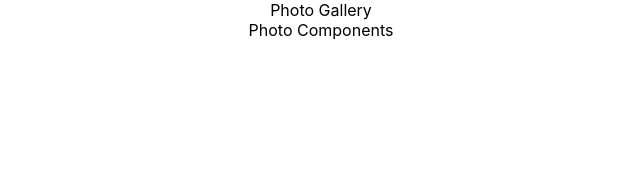
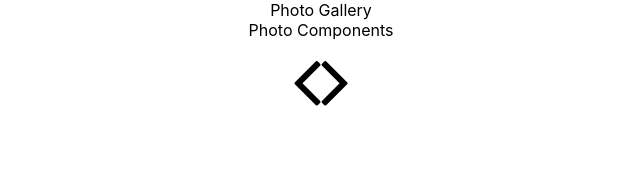
Before and after one commit to ntinvo/photo-gallery, a React (Create React App) app: page / in a window 1280 px wide. Shown: the top 170 px of the page, without its empty margins (319-959 px from the left). Built offline with nearby package versions, Linux system fonts and the light colour scheme.

Commit message:
added two arrows(left and right)

```diff
--- a/package.json
+++ b/package.json
@@ -3,6 +3,7 @@
   "version": "0.1.0",
   "private": true,
   "dependencies": {
+    "font-awesome": "^4.7.0",
     "react": "^16.5.2",
     "react-dom": "^16.5.2",
     "react-scripts": "2.0.5"
--- a/src/components/PhotoGallery.js
+++ b/src/components/PhotoGallery.js
@@ -1,5 +1,7 @@
 import React, { Component } from 'react';
 import Photo from './Photo.js';
+import LeftArrow from './arrows/LeftArrow.js';
+import RightArrow from './arrows/RightArrow.js';
 
 class Lessons extends Component {
   render() {
@@ -7,6 +9,8 @@ class Lessons extends Component {
       <div>
         Photo Gallery
         <Photo />
+        <LeftArrow />
+        <RightArrow />
       </div>
     );
   }
--- /dev/null
+++ b/src/components/arrows/LeftArrow.js
@@ -0,0 +1,9 @@
+import React from 'react';
+
+const LeftArrow = () => {
+  return (
+    <i className="fa fa-angle-left fa-5x" aria-hidden="true"></i>
+  )
+}
+
+export default LeftArrow;
--- /dev/null
+++ b/src/components/arrows/RightArrow.js
@@ -0,0 +1,9 @@
+import React from 'react';
+
+const RightArrow = () => {
+  return (
+    <i className="fa fa-angle-right fa-5x" aria-hidden="true"></i>
+  )
+}
+
+export default RightArrow;
--- a/src/index.js
+++ b/src/index.js
@@ -1,6 +1,7 @@
 import React from 'react';
 import ReactDOM from 'react-dom';
 import './index.css';
+import 'font-awesome/css/font-awesome.min.css';
 import App from './App';
 import * as serviceWorker from './serviceWorker';
 
```
Also changed, not shown: 1 other file (tests, documents, lock files or other folders).
